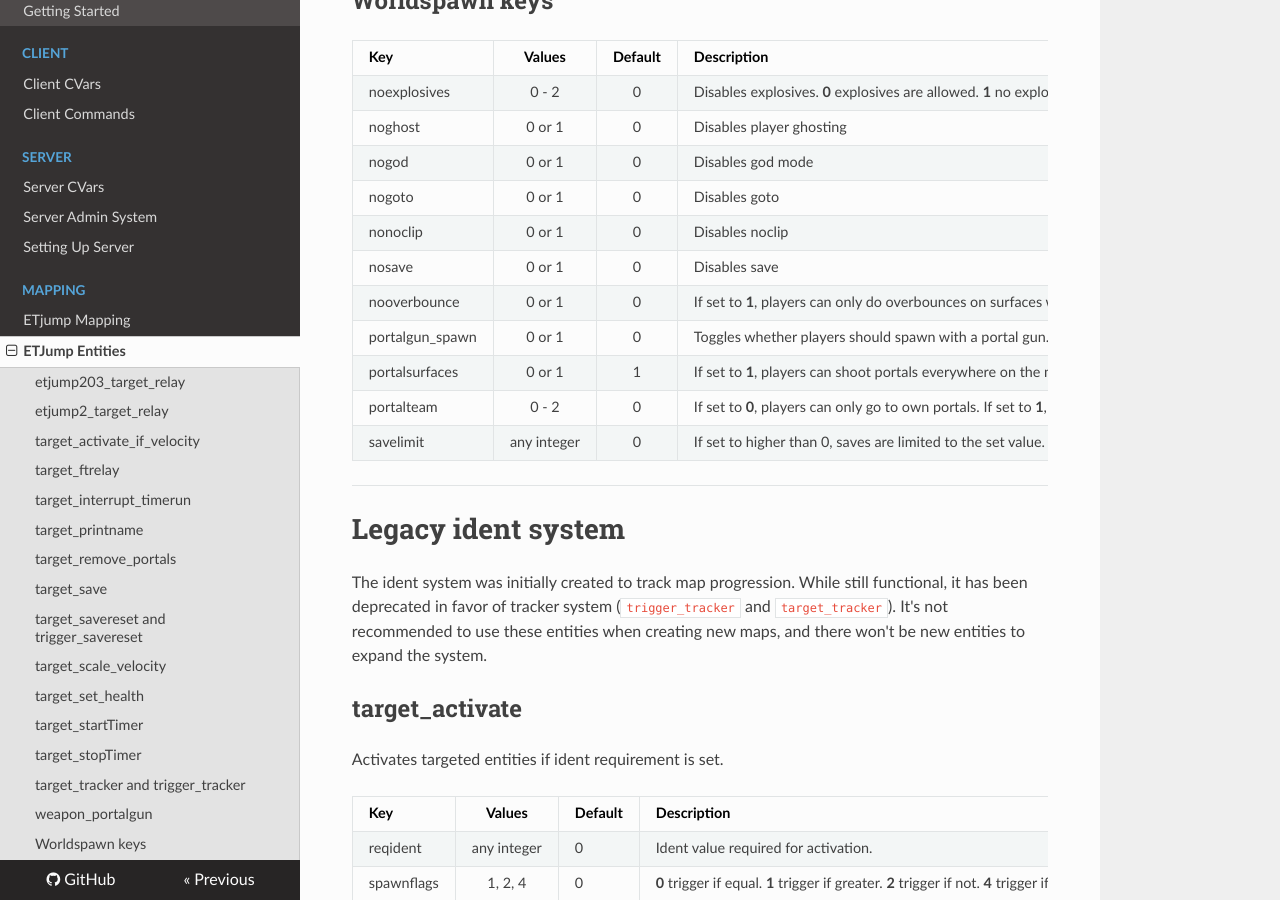
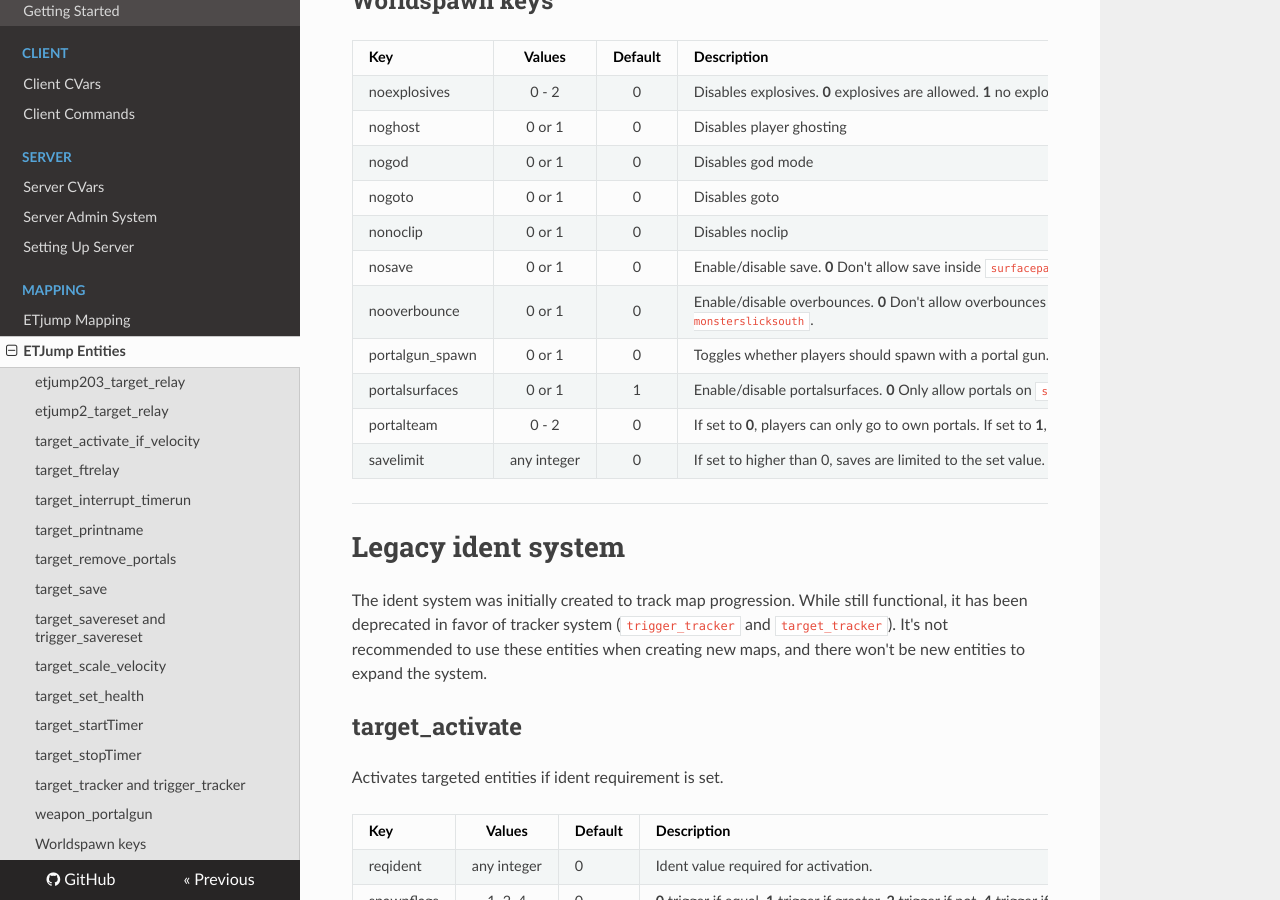
Before and after one commit to etjump/documentation, an MkDocs documentation site: the page built from docs/mapping/mapping_entities.md, in a window 1280 px wide and 900 px high, scrolled down 3923 px. Built offline with MkDocs 1.6.1, drawn with Linux system fonts in a browser that asks for light colours; nearby versions of some CDN libraries; old or Windows-style settings are respelled for this version of MkDocs; some of the changed text lies outside the part shown.

Commit message:
Fix target_starttimer spawnflag 16 + rephrase some worldspawn keys

```diff
--- a/docs/mapping/mapping_entities.md
+++ b/docs/mapping/mapping_entities.md
@@ -147,10 +147,10 @@
 nogod            | 0 or 1            | 0             | Disables god mode
 nogoto           | 0 or 1            | 0             | Disables goto
 nonoclip         | 0 or 1            | 0             | Disables noclip
-nosave           | 0 or 1            | 0             | Disables save
-nooverbounce     | 0 or 1            | 0             | If set to __1__, players can only do overbounces on surfaces with `surfaceparm monsterslicksouth`
+nosave           | 0 or 1            | 0             | Enable/disable save. __0__ Don't allow save inside `surfaceparm clusterportal`brushes __1__ Only allow save inside `surfaceparm clusterportal` brushes.
+nooverbounce     | 0 or 1            | 0             | Enable/disable overbounces. __0__ Don't allow overbounces on `surfaceparm monsterslicksouth` __1__ Only allow overbounces on `surfaceparm monsterslicksouth`.
 portalgun_spawn  | 0 or 1            | 0             | Toggles whether players should spawn with a portal gun.
-portalsurfaces   | 0 or 1            | 1             | If set to __1__, players can shoot portals everywhere on the map. If set to __0__, players can only shoot portals to areas with `surfaceparm monsterslickeast`.
+portalsurfaces   | 0 or 1            | 1             | Enable/disable portalsurfaces. __0__ Only allow portals on `surfaceparm monsterslickeast` __1__ Don't allow portals on `surfaceparm monsterslickeast`.
 portalteam       | 0 - 2             | 0             | If set to __0__, players can only go to own portals. If set to __1__, players can also go to fireteam mates' portals. If set to __2__, anyone can go to anyones portals.
 savelimit        | any integer       | 0             | If set to higher than 0, saves are limited to the set value.
 
```
Also changed, not shown: other parts of docs/mapping/mapping_entities.md (+1 -1 lines).
